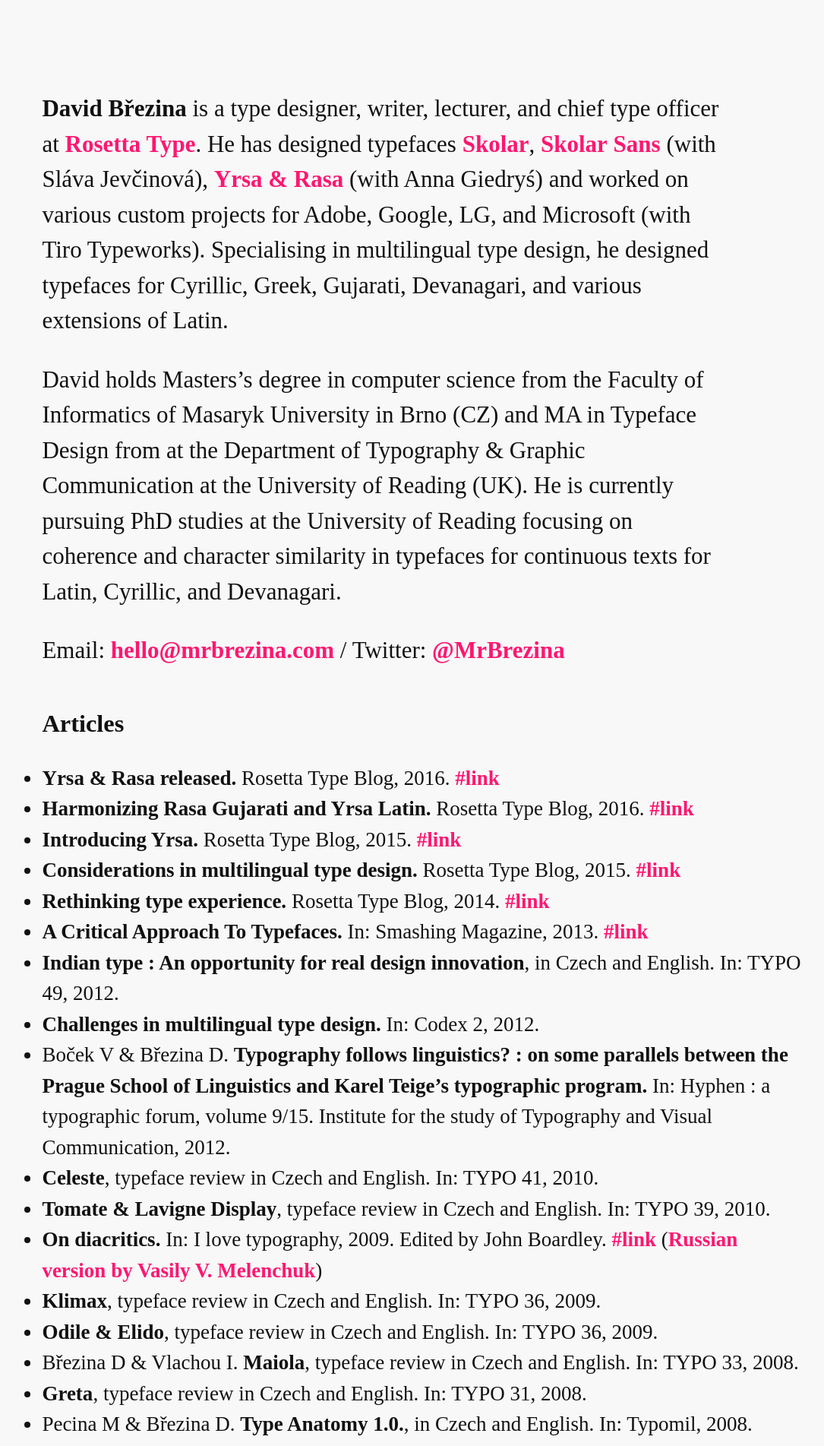
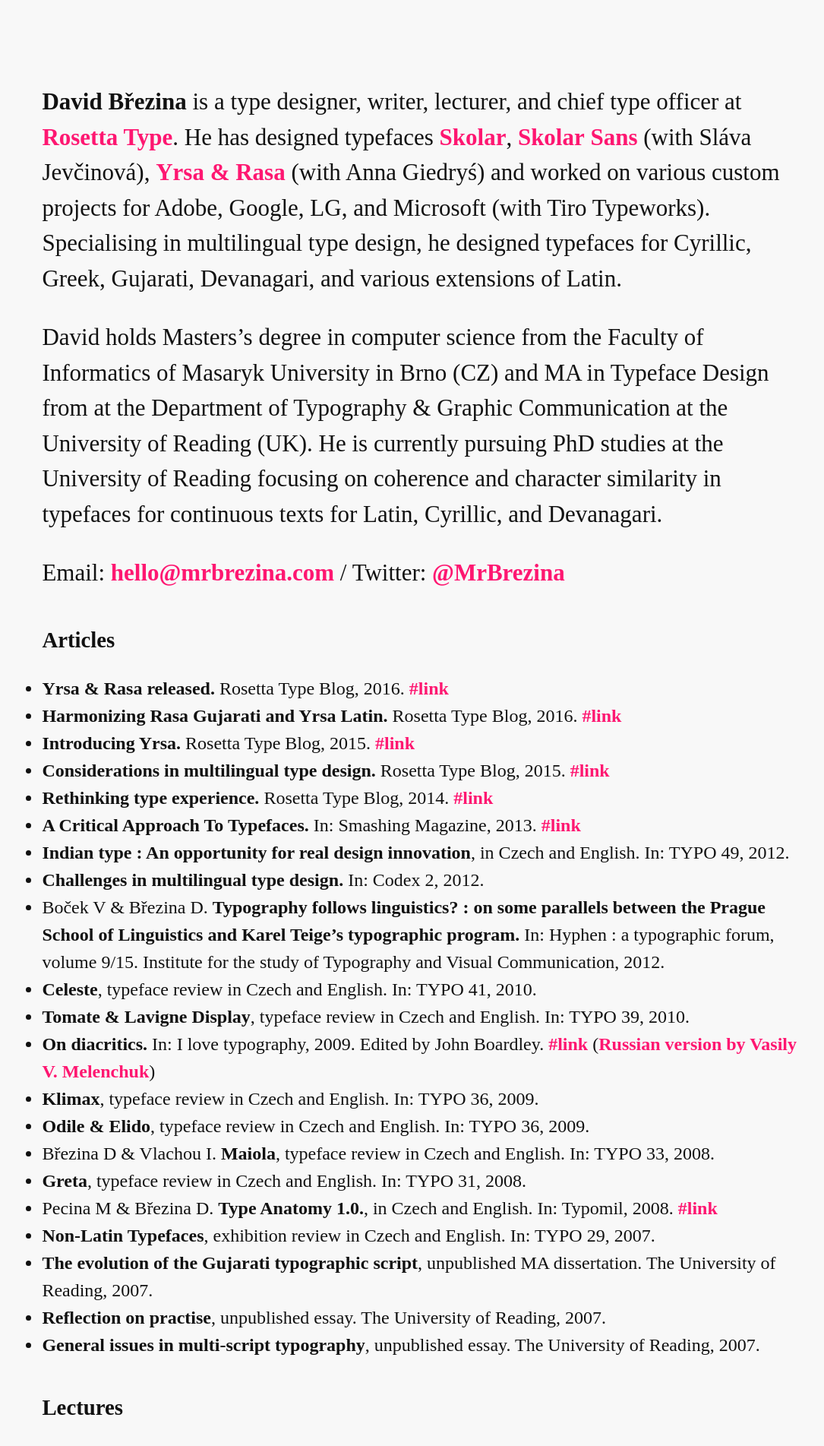
Before and after one commit to MrBrezina/mrbrezina.com, a Jekyll site: the page built from README.md, in a window 1280 px wide. Shown: the top 1903 px of the page at 76% size, without its empty margins (79-1164 px from the left). Built offline with Jekyll 4.4.1, drawn with Linux system fonts in a browser that asks for light colours; some web fonts are replaced; comment, search, counter and statistics services are not loaded.

Commit message:
More changes to the type size

```diff
--- a/assets/styles.css
+++ b/assets/styles.css
@@ -13,7 +13,7 @@ body, li, p, h1, h2, h3, h4, h5 {
   color: #111;
   font-family: Yrsa, serif;
   font-weight: 400;
-  font-size: 27px;
+  font-size: 24px;
   line-height: 150%;
 }
 
@@ -39,7 +39,7 @@ h2 {
 p {
   margin: 1em 0;
   font-size: 31px;
-  max-width: 900px;
+  max-width: 1000px;
 }
 
 strong {
```
